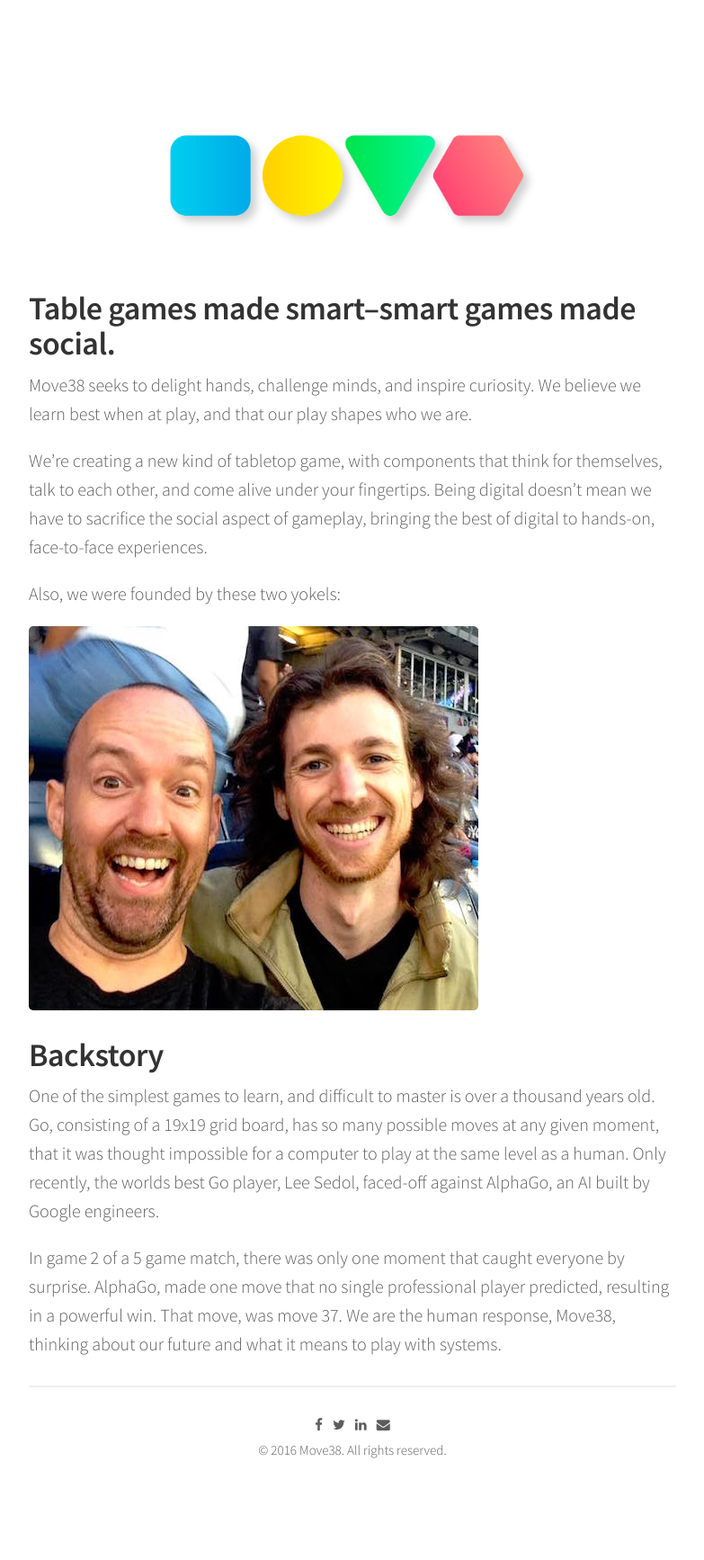
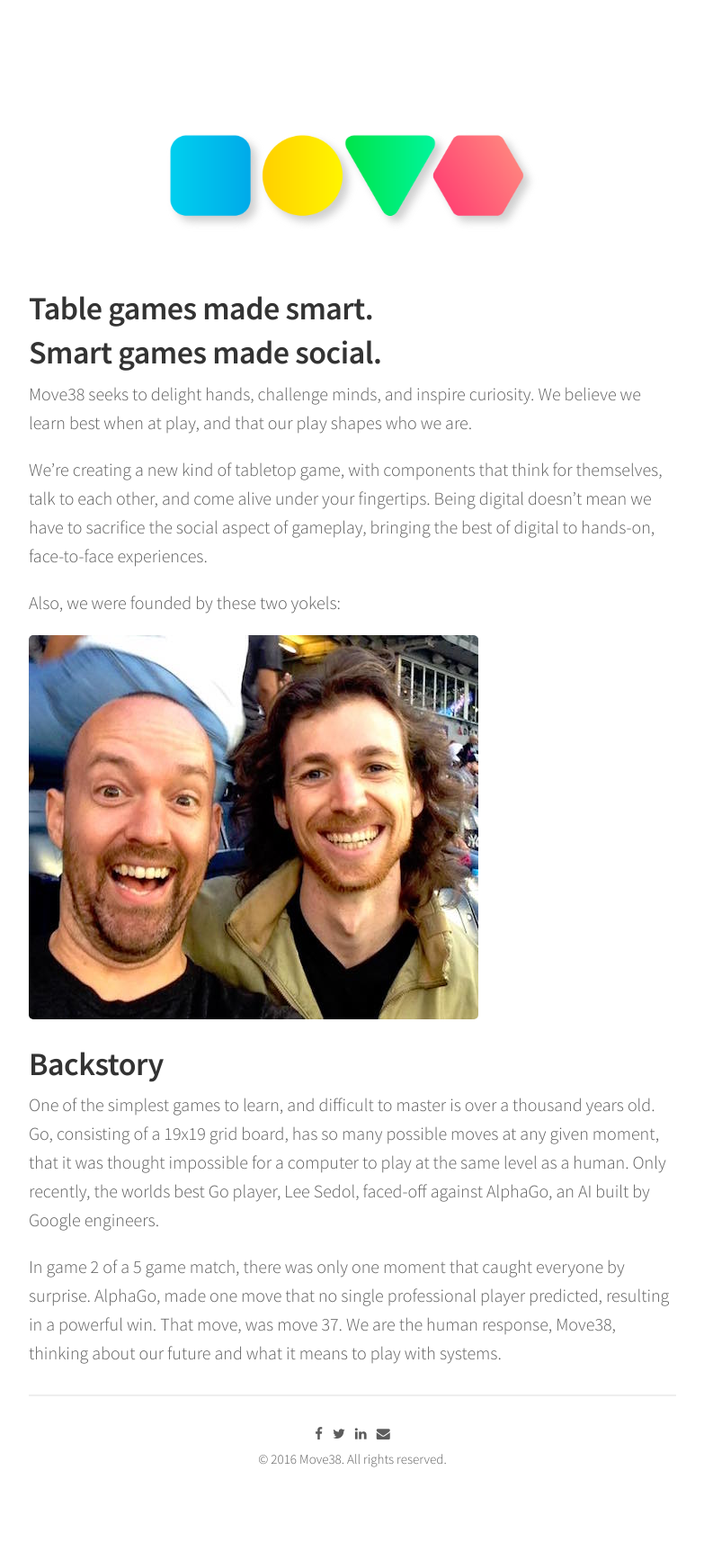
Before and after one commit to jbobrow/Move38-website, a Jekyll site: the page built from about.md, in a window 1280 px wide. Shown: the whole page at 90% size, without its empty margins (248-1031 px from the left). Built offline with Jekyll 4.4.1, drawn with Linux system fonts in a browser that asks for light colours; nearby versions of some CDN libraries.

```diff
--- a/about.md
+++ b/about.md
@@ -4,7 +4,9 @@ permalink: "/about/"
 layout: about
 ---
 
-## **Table games made smart–smart games made social.**
+## **Table games made smart.**
+
+## **Smart games made social.**
 
 Move38 seeks to delight hands, challenge minds, and inspire curiosity. We believe we learn best when at play, and that our play shapes who we are.
 
```
